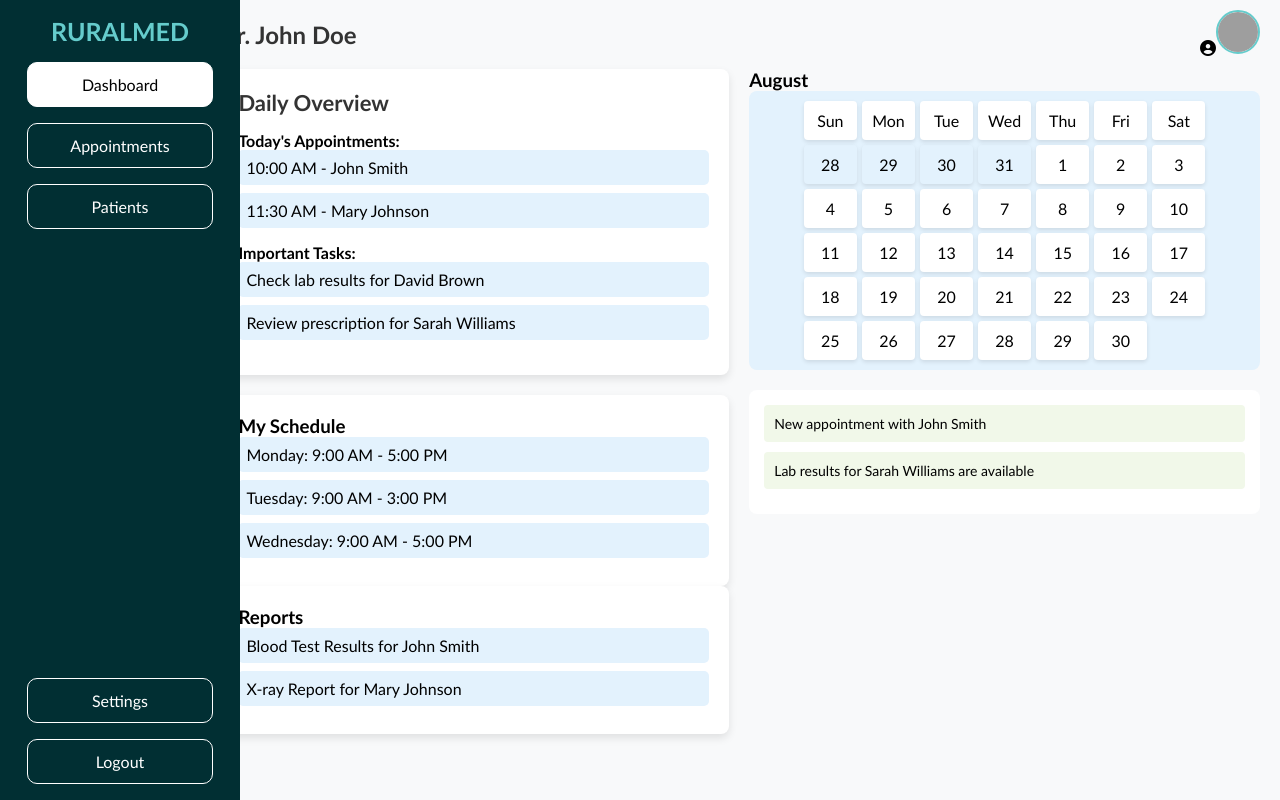
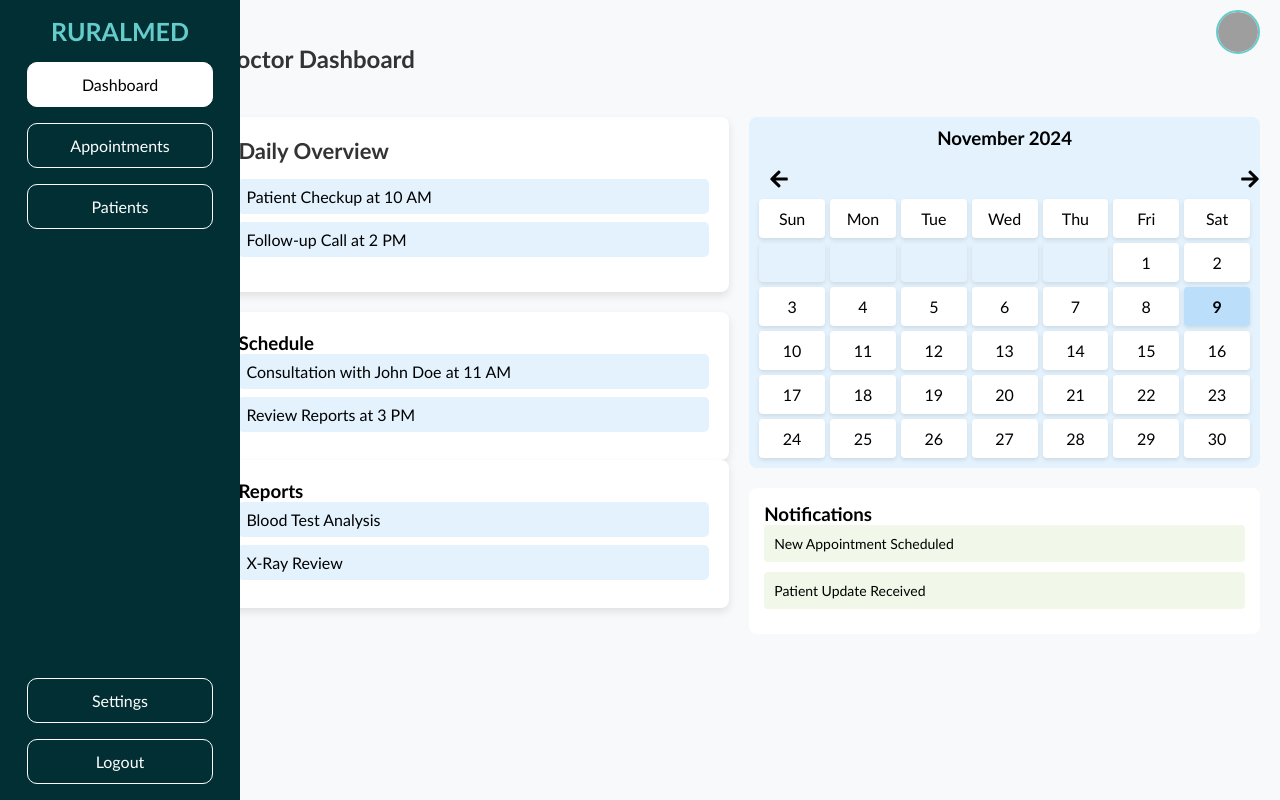
Before and after one commit to VAHORASAUBAN/Odoo-Healthcare_and_Mental_Wellness, a React (Create React App) app in the folder ruralmed/: page /profile in a window 1280 px wide. Both pictures are taken after a click on the item "Dashboard". Built offline with nearby package versions, Linux system fonts and the light colour scheme; grey boxes are pictures that could not be loaded.

Commit message:
doctorsidedoneee

```diff
--- a/ruralmed/package.json
+++ b/ruralmed/package.json
@@ -9,6 +9,7 @@
     "bootstrap": "^5.3.3",
     "react": "^18.3.1",
     "react-dom": "^18.3.1",
+    "react-icons": "^5.3.0",
     "react-router-dom": "^6.28.0",
     "react-scripts": "^5.0.1",
     "web-vitals": "^2.1.4"
--- a/ruralmed/src/components/DoctorDashboard.js
+++ b/ruralmed/src/components/DoctorDashboard.js
@@ -1,10 +1,46 @@
-import React from 'react';
+import React, { useState } from 'react';
+import { FaArrowLeft, FaArrowRight } from 'react-icons/fa';  // Importing icons
 
 const DoctorDashboard = () => {
+  const [currentDate, setCurrentDate] = useState(new Date());
+
+  const monthNames = [
+    'January', 'February', 'March', 'April', 'May', 'June',
+    'July', 'August', 'September', 'October', 'November', 'December'
+  ];
+
+  const changeMonth = (increment) => {
+    const newDate = new Date(currentDate.getFullYear(), currentDate.getMonth() + increment, 1);
+    setCurrentDate(newDate);
+  };
+
+  const generateCalendarDays = () => {
+    const daysInMonth = new Date(currentDate.getFullYear(), currentDate.getMonth() + 1, 0).getDate();
+    const firstDayOfMonth = new Date(currentDate.getFullYear(), currentDate.getMonth(), 1).getDay();
+    const today = new Date();
+
+    const calendarDays = [];
+    for (let i = 0; i < firstDayOfMonth; i++) {
+      calendarDays.push(<div key={`empty-${i}`} className="empty-day"></div>);
+    }
+
+    for (let day = 1; day <= daysInMonth; day++) {
+      const isToday = today.getDate() === day &&
+        today.getMonth() === currentDate.getMonth() &&
+        today.getFullYear() === currentDate.getFullYear();
+
+      calendarDays.push(
+        <div key={day} className={`calendar-day ${isToday ? 'today' : ''}`}>
+          {day}
+        </div>
+      );
+    }
+    return calendarDays;
+  };
+
   return (
     <>
-      <style>
-        {`
+      <style>{`
           .profile-icon {
               position: fixed;
               top: 10px;
@@ -12,7 +48,6 @@ const DoctorDashboard = () => {
               z-index: 100;
               cursor: pointer;
           }
-
           .profile-pic {
               width: 40px;
               height: 40px;
@@ -21,11 +56,9 @@ const DoctorDashboard = () => {
               border: 2px solid #65cccc;
               transition: all 0.3s ease;
           }
-
           .profile-pic:hover {
               opacity: 0.8;
           }
-
           .profile-icon .dropdown {
               display: none;
               position: absolute;
@@ -37,17 +70,14 @@ const DoctorDashboard = () => {
               width: 180px;
               z-index: 100;
           }
-
           .profile-icon:hover .dropdown {
               display: block;
           }
-
           .profile-icon .dropdown ul {
               padding: 0;
               margin: 0;
               list-style: none;
           }
-
           .profile-icon .dropdown ul li {
               padding: 10px;
               border-bottom: 1px solid #ddd;
@@ -55,39 +85,32 @@ const DoctorDashboard = () => {
               cursor: pointer;
               transition: background-color 0.3s;
           }
-
           .profile-icon .dropdown ul li:hover {
               background-color: #f0f0f0;
           }
-
           .rightContainer {
               padding: 20px;
               width: 84%;
               background-color: #f8f9fa;
           }
-
           .header h2 {
               font-size: 24px;
               margin-bottom: 20px;
               color: #333;
           }
-
           .dashboard-content {
               display: flex;
               gap: 20px;
           }
-
           .left-sections {
               flex: 1;
           }
-
           .calendar-notification-section {
               flex: 1;
               display: flex;
               flex-direction: column;
               gap: 20px;
           }
-
           .daily-overview-section {
               background-color: #ffffff;
               padding: 20px;
@@ -95,102 +118,94 @@ const DoctorDashboard = () => {
               box-shadow: 0 4px 8px rgba(0, 0, 0, 0.1);
               margin-bottom: 20px;
           }
-
           .daily-overview-section h3 {
               font-size: 22px;
               margin-bottom: 15px;
               color: #333;
           }
-
           .overview-item {
               margin-bottom: 15px;
           }
-
           .overview-item ul {
               list-style-type: none;
           }
-
           .overview-item li {
               background-color: #e3f2fd;
               padding: 8px;
               border-radius: 5px;
               margin-bottom: 8px;
           }
-
           .schedule-section {
               background-color: #ffffff;
               padding: 20px;
               border-radius: 8px;
               box-shadow: 0 4px 8px rgba(0, 0, 0, 0.1);
           }
-
           .schedule-item {
               background-color: #e3f2fd;
               padding: 8px;
               border-radius: 5px;
               margin-bottom: 8px;
           }
-
           .reports-section {
               background-color: #ffffff;
               padding: 20px;
               border-radius: 8px;
               box-shadow: 0 4px 8px rgba(0, 0, 0, 0.1);
           }
-
           .report-item {
               background-color: #e3f2fd;
               padding: 8px;
               border-radius: 5px;
               margin-bottom: 8px;
           }
-
-          /* Calendar Styling */
           .calendar {
               display: flex;
+              flex-direction: column;
               justify-content: center;
               padding: 10px;
               background-color: #e3f2fd;
               border-radius: 8px;
           }
-
           .calendar-grid {
               display: grid;
               grid-template-columns: repeat(7, 1fr);
               gap: 5px;
               text-align: center;
           }
-
           .calendar-grid div {
               padding: 10px;
               border-radius: 4px;
               background-color: #ffffff;
               box-shadow: 0 2px 4px rgba(0, 0, 0, 0.1);
           }
-
           .calendar-grid div:hover {
               background-color: #bbdefb;
               cursor: pointer;
           }
-
           .calendar h3 {
               text-align: center;
               margin-bottom: 10px;
           }
-
-          /* Styling for the empty days */
           .calendar-grid .empty-day {
               background-color: transparent;
               pointer-events: none;
               cursor: default;
           }
-
+          .calendar-navigation {
+              display: flex;
+              justify-content: space-between;
+              width: 100%;
+              padding: 10px;
+              position: sticky;
+              top: 10px;
+              z-index: 10;
+          }
           .notifications-section {
               background-color: #ffffff;
               padding: 15px;
               border-radius: 8px;
           }
-
           .notification-item {
               background-color: #f1f8e9;
               padding: 10px;
@@ -198,27 +213,30 @@ const DoctorDashboard = () => {
               margin-bottom: 10px;
               font-size: 14px;
           }
-
           .notification-item:hover {
               background-color: #dcedc8;
           }
-        `}
-      </style>
+          .today {
+              background: #bbdefb !important;
+              font-weight: bold;
+              border-radius: 50%;
+          }
+      `}</style>
 
       <div className="rightContainer">
         <div className="profile-icon">
-          <i className="fas fa-user-circle profile-icon-img"></i>
           <img src="profile.jpg" alt="Profile" className="profile-pic" />
           <div className="dropdown">
             <ul>
-              <li>View Profile</li>
+              <li>Profile</li>
               <li>Settings</li>
               <li>Logout</li>
             </ul>
           </div>
         </div>
+
         <div className="header">
-          <h2>Dr. John Doe</h2>
+          <h2>Doctor Dashboard</h2>
         </div>
 
         <div className="dashboard-content">
@@ -226,39 +244,33 @@ const DoctorDashboard = () => {
             <div className="daily-overview-section">
               <h3>Daily Overview</h3>
               <div className="overview-item">
-                <strong>Today's Appointments:</strong>
                 <ul>
-                  <li>10:00 AM - John Smith</li>
-                  <li>11:30 AM - Mary Johnson</li>
-                </ul>
-              </div>
-              <div className="overview-item">
-                <strong>Important Tasks:</strong>
-                <ul>
-                  <li>Check lab results for David Brown</li>
-                  <li>Review prescription for Sarah Williams</li>
+                  <li>Patient Checkup at 10 AM</li>
+                  <li>Follow-up Call at 2 PM</li>
                 </ul>
               </div>
             </div>
 
             <div className="schedule-section">
-              <h3>My Schedule</h3>
-              <div className="schedule-item">Monday: 9:00 AM - 5:00 PM</div>
-              <div className="schedule-item">Tuesday: 9:00 AM - 3:00 PM</div>
-              <div className="schedule-item">Wednesday: 9:00 AM - 5:00 PM</div>
+              <h3>Schedule</h3>
+              <div className="schedule-item">Consultation with John Doe at 11 AM</div>
+              <div className="schedule-item">Review Reports at 3 PM</div>
             </div>
 
             <div className="reports-section">
               <h3>Reports</h3>
-              <div className="report-item">Blood Test Results for John Smith</div>
-              <div className="report-item">X-ray Report for Mary Johnson</div>
+              <div className="report-item">Blood Test Analysis</div>
+              <div className="report-item">X-Ray Review</div>
             </div>
           </div>
 
           <div className="calendar-notification-section">
-            <div className="calendar-section">
-              <h3>August</h3>
             <div className="calendar">
+              <h3>{monthNames[currentDate.getMonth()]} {currentDate.getFullYear()}</h3>
+              <div className="calendar-navigation">
+                <FaArrowLeft size={20} onClick={() => changeMonth(-1)} />
+                <FaArrowRight size={20} onClick={() => changeMonth(1)} />
+              </div>
               <div className="calendar-grid">
                 <div>Sun</div>
                 <div>Mon</div>
@@ -267,48 +279,14 @@ const DoctorDashboard = () => {
                 <div>Thu</div>
                 <div>Fri</div>
                 <div>Sat</div>
-
-                  <div className="empty-day">28</div>
-                  <div className="empty-day">29</div>
-                  <div className="empty-day">30</div>
-                  <div className="empty-day">31</div>
-                  <div>1</div>
-                  <div>2</div>
-                  <div>3</div>
-                  <div>4</div>
-                  <div>5</div>
-                  <div>6</div>
-                  <div>7</div>
-                  <div>8</div>
-                  <div>9</div>
-                  <div>10</div>
-                  <div>11</div>
-                  <div>12</div>
-                  <div>13</div>
-                  <div>14</div>
-                  <div>15</div>
-                  <div>16</div>
-                  <div>17</div>
-                  <div>18</div>
-                  <div>19</div>
-                  <div>20</div>
-                  <div>21</div>
-                  <div>22</div>
-                  <div>23</div>
-                  <div>24</div>
-                  <div>25</div>
-                  <div>26</div>
-                  <div>27</div>
-                  <div>28</div>
-                  <div>29</div>
-                  <div>30</div>
-                </div>
+                {generateCalendarDays()}
               </div>
             </div>
 
             <div className="notifications-section">
-              <div className="notification-item">New appointment with John Smith</div>
-              <div className="notification-item">Lab results for Sarah Williams are available</div>
+              <h3>Notifications</h3>
+              <div className="notification-item">New Appointment Scheduled</div>
+              <div className="notification-item">Patient Update Received</div>
             </div>
           </div>
         </div>
--- a/ruralmed/src/components/appointments.css
+++ b/ruralmed/src/components/appointments.css
@@ -1,98 +1,133 @@
-.rightcontainer{
-  width: 100%;
-  margin: 2vh;
+/* appointments.css */
+
+.appointments-container {
+  width: 90%;
+  margin: 3vh auto;
+  padding: 2vh;
+  background-color: #f8f9fa;
+  border-radius: 8px;
+  box-shadow: 0 4px 10px rgba(0, 0, 0, 0.1);
 }
 
-.profile{
+.profile {
   display: flex;
-  /* flex-direction: row; */
-  width: 100%;
-  justify-content: end;
+  justify-content: flex-end;
+  align-items: center;
   cursor: pointer;
+  padding: 1vh;
 }
 
-.profile img{
+.profile img {
   height: 6vh;
   width: auto;
+  margin-left: 1vh;
 }
 
-.profile p{
-  margin: .9vh 2vh 0 0;
-  font-size: 3.5vh;
+.profile p {
+  font-size: 1.5rem;
+  color: #333;
+  margin: 0;
 }
 
-.header{
-  display: flex;
-  flex-direction: column;
+.header {
+  text-align: center;
+  margin: 3vh 0;
 }
 
-.main-header p{
-  font-size: 25px;
+.main-header p {
+  font-size: 2rem;
   font-weight: bold;
+  color: #000000;
 }
 
-.sub-header{
+.sub-header {
   display: flex;
-  flex-direction: row;
-  width: 20%;
-  justify-content: space-between;
-  margin: 3vh 0 0 0;
+  align-items: center;
+  justify-content: center;
+  margin-top: 1vh;
 }
 
-.sub-header img{
+.sub-header img {
   height: 3vh;
   width: auto;
   cursor: pointer;
-  margin: .6vh 0 0 0;
+  transition: transform 0.2s;
 }
 
-.sub-header p{
-  font-size: 18px;
-  font-weight: 500;
+.sub-header img:hover {
+  transform: scale(1.1);
 }
 
-.appointments-table{
-  width: 70%;
-  margin: 3vh 0 0 20vh;
+.sub-header p {
+  font-size: 1.25rem;
+  font-weight: 500;
+  margin: 0 1vh;
 }
 
 .appointments-table {
-  width: 70%;
-  margin: 3vh 0 0 20vh;
+  width: 80%;
+  margin: 2vh auto;
+  background-color: #fff;
+  border-radius: 8px;
+  box-shadow: 0 4px 8px rgba(0, 0, 0, 0.15);
+  overflow: hidden;
 }
 
 .row {
   display: flex;
-  flex-direction: row;
-  margin: 2vh 0 0 0;
-  align-items: center; /* Aligns content vertically in each row */
+  align-items: center;
+  padding: 1.5vh;
+}
+
+.header-row {
+  background-color: #012f33;
+  color: #fff;
+  font-weight: bold;
+}
+
+.data-row {
+  transition: background-color 0.2s;
+}
+
+.data-row:hover {
+  background-color: #f0f8ff;
 }
 
 .row p {
   margin: 0;
   padding: 0 1vw;
+  font-size: 1rem;
 }
 
-.row i{
+.row i {
   color: rgb(247, 48, 48);
+  cursor: pointer;
+  transition: color 0.2s;
 }
 
-.row:first-child p {
-  font-weight: bold;
+.row i:hover {
+  color: #d32f2f;
 }
 
-.row p:nth-child(1) { /* ID Code */
-  flex-basis: 20%;
+.delete-icon {
+  display: flex;
+  justify-content: center;
+  align-items: center;
+  font-size: 1.2rem;
 }
 
-.row p:nth-child(2) { /* Name */
-  flex-basis: 30%;
+.header-row p {
+  flex-basis: 25%;
+  font-size: 1.1rem;
 }
 
-.row p:nth-child(3) { /* Date/Time */
-  flex-basis: 30%;
+.data-row p:nth-child(1), /* ID Code */
+.data-row p:nth-child(2), /* Name */
+.data-row p:nth-child(3) { /* Date/Time */
+  flex-basis: 25%;
 }
 
-.row p:nth-child(4) { /* Date/Time */
+.data-row p:nth-child(4) { /* Action */
   flex-basis: 10%;
+  text-align: center;
 }
--- a/ruralmed/src/components/appointments.js
+++ b/ruralmed/src/components/appointments.js
@@ -6,7 +6,7 @@ import forwardIcon from './images/greater-than-symbol.png';
 
 function Appointments() {
   return (
-      <div className="rightcontainer">
+    <div className="appointments-container">
       <div className="profile">
         <p>John Doe</p>
         <img src={accountImg} alt="Profile" />
@@ -26,60 +26,20 @@ function Appointments() {
         </div>
       </div>
       <div className="appointments-table">
-          <div className="row">
+        <div className="row header-row">
           <p>ID Code</p>
           <p>Name</p>
           <p>Date/Time</p>
           <p>Action</p>
         </div>
-          <div className="row">
-            <p>1000510</p>
-            <p>John Doe</p>
-            <p>3/10/2024, 11:00 AM</p>
-            <p><i className="fa-solid fa-trash"></i></p>
-          </div>
-          <div className="row">
+        {Array.from({ length: 8 }).map((_, index) => (
+          <div className="row data-row" key={index}>
             <p>1000510</p>
             <p>Ayan Husain Shaikh</p>
             <p>3/10/2024, 1:00 PM</p>
-            <p><i className="fa-solid fa-trash"></i></p>
+            <p className="delete-icon"><i className="fa-solid fa-trash"></i></p>
           </div>
-          <div className="row">
-            <p>1000510</p>
-            <p>Ayan Husain Shaikh</p>
-            <p>3/10/2024, 1:00 PM</p>
-            <p><i className="fa-solid fa-trash"></i></p>
-          </div>
-          <div className="row">
-            <p>1000510</p>
-            <p>Ayan Husain Shaikh</p>
-            <p>3/10/2024, 1:00 PM</p>
-            <p><i className="fa-solid fa-trash"></i></p>
-          </div>
-          <div className="row">
-            <p>1000510</p>
-            <p>Ayan Husain Shaikh</p>
-            <p>3/10/2024, 1:00 PM</p>
-            <p><i className="fa-solid fa-trash"></i></p>
-          </div>
-          <div className="row">
-            <p>1000510</p>
-            <p>Ayan Husain Shaikh</p>
-            <p>3/10/2024, 1:00 PM</p>
-            <p><i className="fa-solid fa-trash"></i></p>
-          </div>
-          <div className="row">
-            <p>1000510</p>
-            <p>Ayan Husain Shaikh</p>
-            <p>3/10/2024, 1:00 PM</p>
-            <p><i className="fa-solid fa-trash"></i></p>
-          </div>
-          <div className="row">
-            <p>1000510</p>
-            <p>Ayan Husain Shaikh</p>
-            <p>3/10/2024, 1:00 PM</p>
-            <p><i className="fa-solid fa-trash"></i></p>
-          </div>
+        ))}
       </div>
     </div>
   );
```
Also changed, not shown: 1 other file (tests, documents, lock files or other folders). Lines whose indentation alone changed are shown as unchanged.
